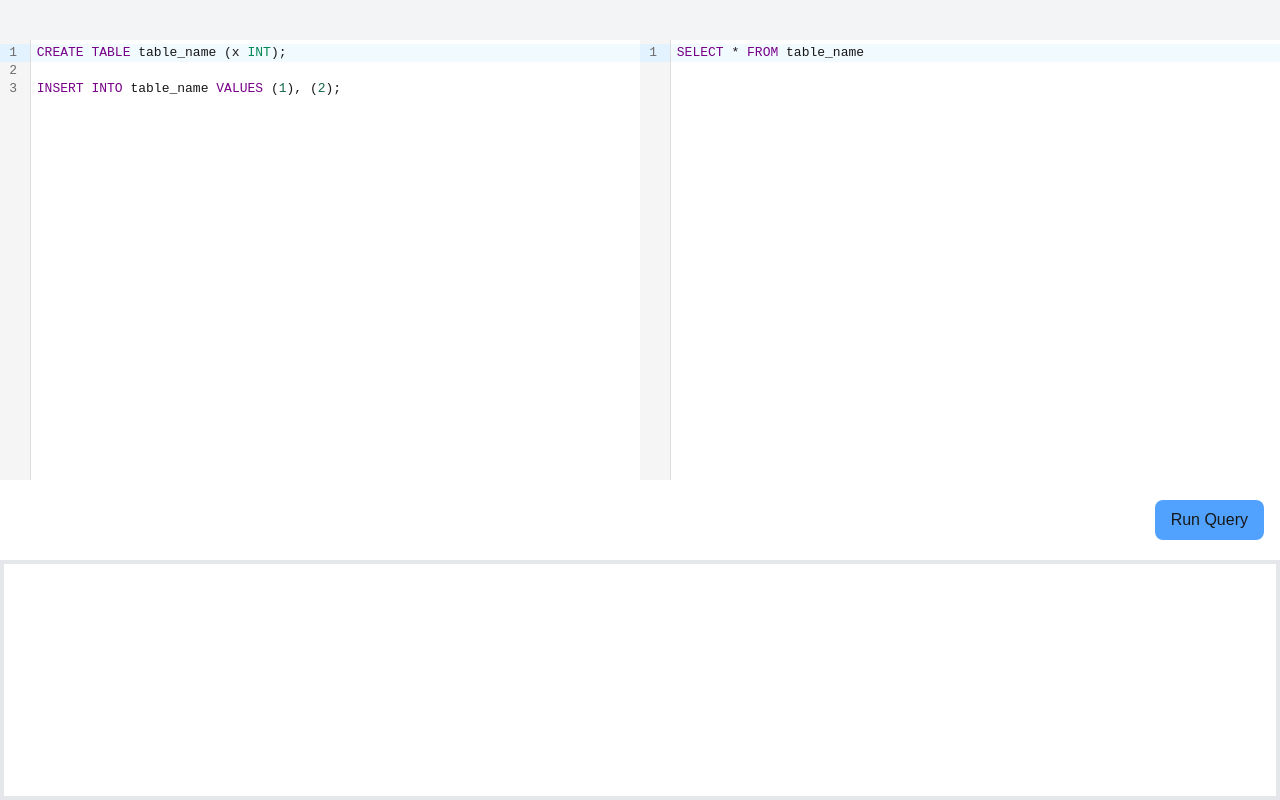
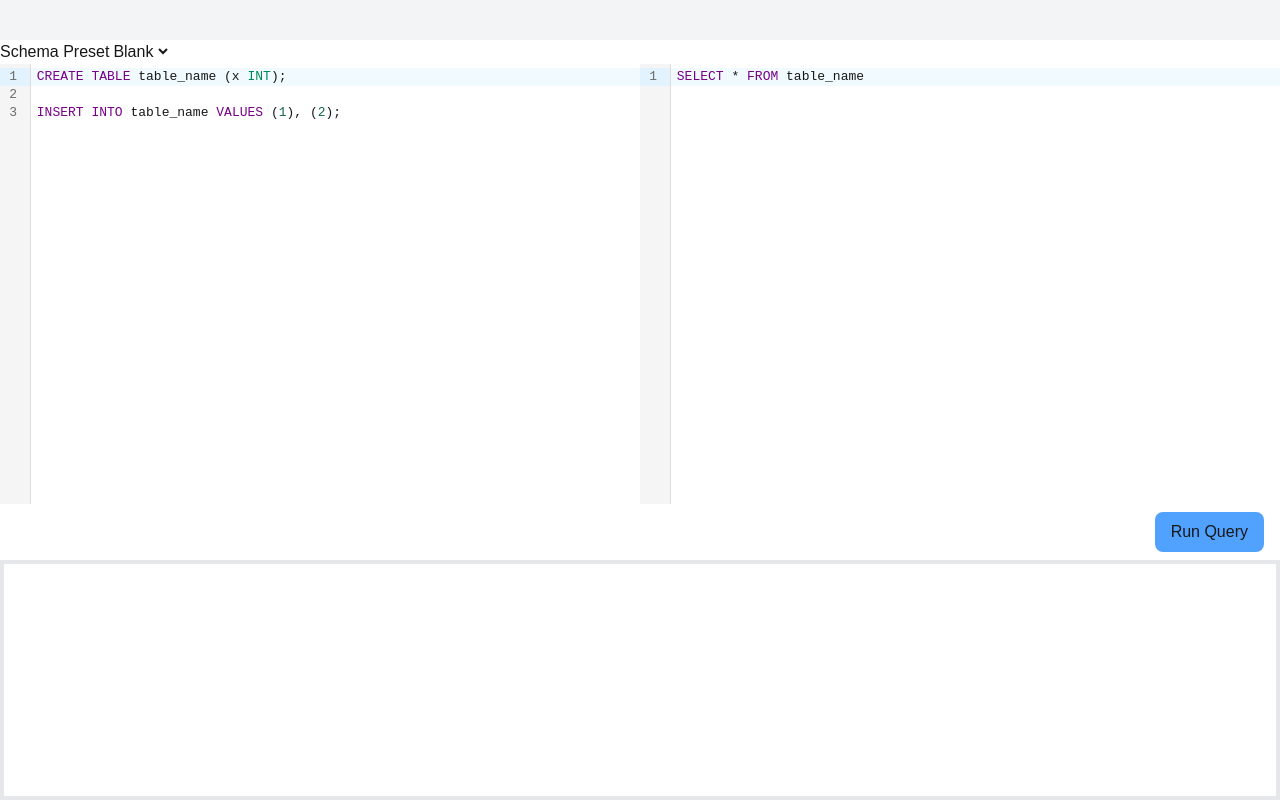
Before and after one commit to iddev5/sql-quack, a Next.js app: page / in a window 1280 px wide. Built offline with nearby package versions, Linux system fonts and the light colour scheme.

Commit message:
Default schema presets begin

```diff
--- a/app/page.tsx
+++ b/app/page.tsx
@@ -4,11 +4,34 @@ import { useState, useCallback } from "react";
 import CodeMirror from '@uiw/react-codemirror';
 import { sql } from '@codemirror/lang-sql';
 
+const default_schemas = {
+  'schema-blank': '-- enter code here',
+
+  'schema-users': `
+CREATE TABLE users (
+  id INTEGER PRIMARY KEY,
+  name TEXT NOT NULL,
+  email TEXT UNIQUE NOT NULL,
+  age INTEGER
+);
+
+INSERT INTO users VALUES
+  (1, 'Alice Johnson', 'alice@example.com', 28),
+  (2, 'Bob Smith',    'bob@example.com',   34),
+  (3, 'Carol White',  'carol@example.com', 25);
+  `,
+};
+
 export default function Home() {
   const [schema, setSchema] = useState("CREATE TABLE table_name (x INT);\n\nINSERT INTO table_name VALUES (1), (2);");
   const [query, setQuery] = useState("SELECT * FROM table_name");
 
   const [result, setResult] = useState(null);
+
+  const onSchemaSelect = (e) => {
+    const schema_name = e.target.value;
+    setSchema(default_schemas[schema_name].trim() ?? '')
+  };
 
   const onSchemaChange = useCallback((val, viewUpdate) => {
     setSchema(val);
@@ -40,10 +63,20 @@ export default function Home() {
       <div className="h-[5vh] bg-gray-100">
       </div>
       <div className="flex w-full">
-        <CodeMirror value={schema} className="w-[50%]" height="55vh" extensions={[sql()]} onChange={onSchemaChange} />
-        <CodeMirror value={query} className="w-[50%]" height="55vh" extensions={[sql()]} onChange={onQueryChange} />
+        <div className="w-[50%]" >
+          <label htmlFor="schema">Schema Preset</label>
+          <select id="schema" name="schema" onChange={onSchemaSelect}>
+            <option value="schema-blank">Blank</option>
+            <option value="schema-users">Users</option>
+          </select>
+          <CodeMirror value={schema} height="55vh" extensions={[sql()]} onChange={onSchemaChange} />
+        </div>
+        <div className="w-[50%]">
+          <p>&nbsp;</p>
+          <CodeMirror value={query}  height="55vh" extensions={[sql()]} onChange={onQueryChange} />
+        </div>
       </div>
-      <div className="flex justify-end items-center h-[10vh] p-4">
+      <div className="flex justify-end items-center h-[7vh] p-4">
         <button className="bg-blue-400 hover:bg-blue-300 py-2 px-4 rounded-lg text-md" onClick={runQuery}>Run Query</button>
       </div>
       <div className="w-full h-[30vh] overflow-auto border-4 border-gray-200">
```
